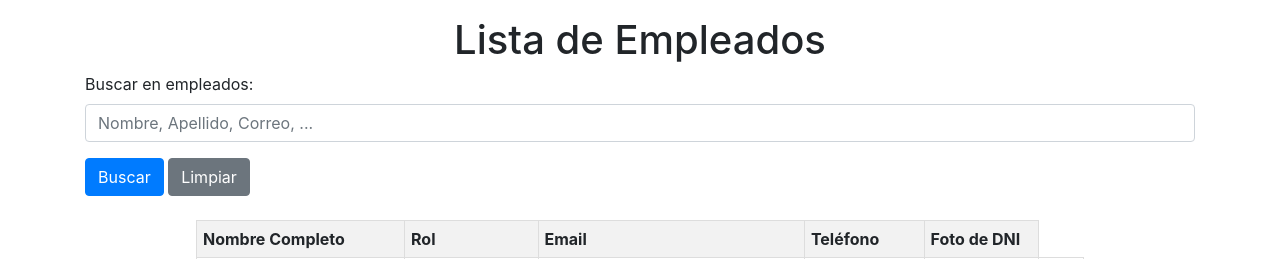
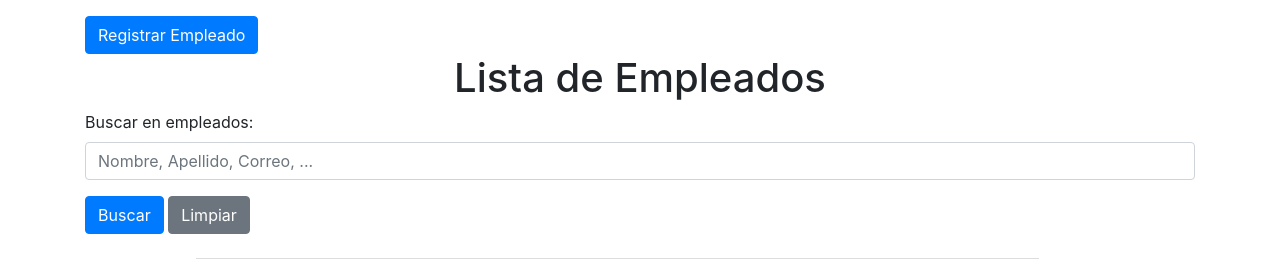
Before and after one commit to Holiwis1/mi_proyecto, a Django app: page /empleados/ in a window 1280 px wide. Shown: the part 56-315 px from the top of the page. Run offline with Django 5.2, Linux system fonts and the light colour scheme; data comes from the database, SQL or seed files in the repository; some libraries are stand-ins or nearby versions.

Commit message:
boton crear empleado

```diff
--- a/core/templates/core/lista_clientes.html
+++ b/core/templates/core/lista_clientes.html
@@ -111,7 +111,6 @@
 <a href="{% url 'registro_cliente' %}" class="btn btn-primary register-btn">Registrar Cliente</a>
     <h1 class="text-center">Lista de Clientes</h1>
     <form method="GET" class="mb-4">
-
         <div class="form-group">
             <label for="search">Buscar en clientes:</label>
             <input type="text" class="form-control" id="search" name="search" placeholder="Nombre, Razón Social, Correo, ...">
--- a/core/templates/core/lista_empleados.html
+++ b/core/templates/core/lista_empleados.html
@@ -104,6 +104,7 @@
 {% endblock %}
 
 {% block content %}
+<a href="{% url 'registro_empleado' %}" class="btn btn-primary register-btn">Registrar Empleado</a>
     <h1 class="text-center">Lista de Empleados</h1>
     <form method="GET" class="mb-4">
         <div class="form-group">
```
